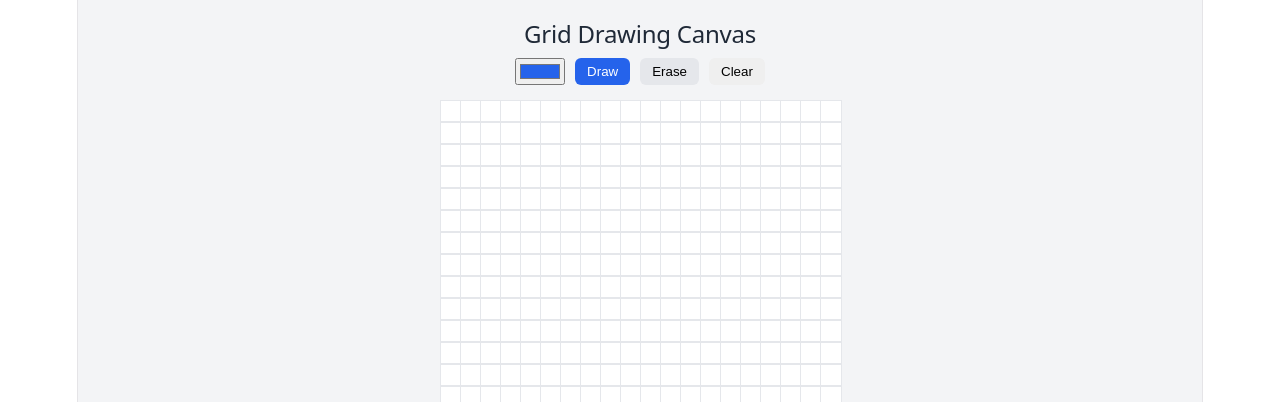
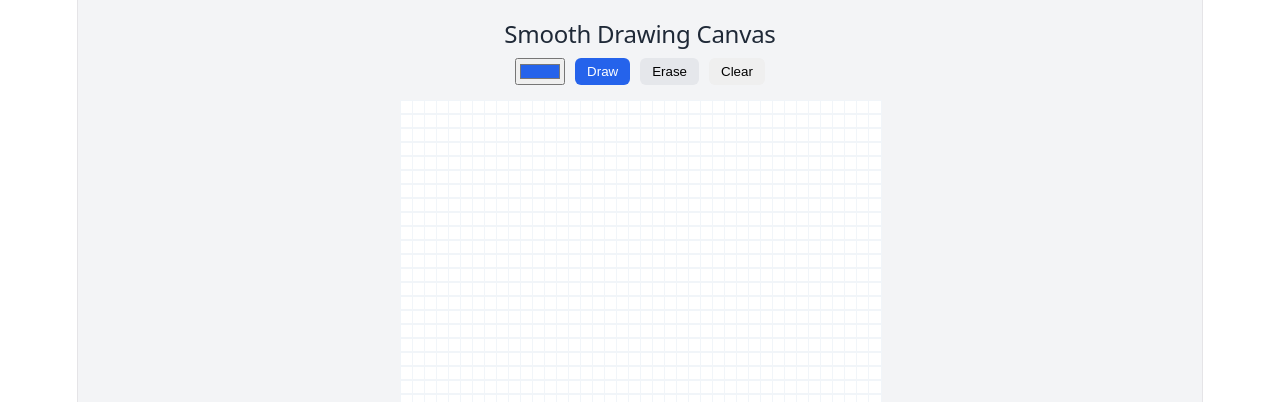
Before and after one commit to gayathrimp05/DailyStudy, a React (Vite) app in the folder frontend/Dailystudy/: page / in a window 1280 px wide. Shown: the top 402 px of the page. Built offline with nearby package versions, Linux system fonts and the light colour scheme.

Commit message:
made smooth drawing reduced the square size

```diff
--- a/frontend/Dailystudy/src/day26.jsx
+++ b/frontend/Dailystudy/src/day26.jsx
@@ -1,7 +1,7 @@
-import React, { useState } from "react";
+import React, { useState, useRef } from "react";
 
-const ROWS = 20;
-const COLS = 20;
+const ROWS = 40;
+const COLS = 40;
 
 const Day26 = () => {
   const [grid, setGrid] = useState(
@@ -12,29 +12,70 @@ const Day26 = () => {
 
   const [isDrawing, setIsDrawing] = useState(false);
   const [color, setColor] = useState("#2563eb");
-  const [mode, setMode] = useState("draw"); // draw | erase
+  const [mode, setMode] = useState("draw");
 
-  // Paint cell
+  const lastCellRef = useRef(null);
+
+  // Paint a single cell
   const paintCell = (row, col) => {
     setGrid((prev) => {
       const newGrid = prev.map((r) => [...r]);
-      newGrid[row][col] = mode === "erase" ? "#ffffff" : color;
+      newGrid[row][col] =
+        mode === "erase" ? "#ffffff" : color;
       return newGrid;
     });
   };
 
+  // 🔥 Line interpolation (fills gaps)
+  const drawLine = (r0, c0, r1, c1) => {
+    const dr = Math.abs(r1 - r0);
+    const dc = Math.abs(c1 - c0);
+    const sr = r0 < r1 ? 1 : -1;
+    const sc = c0 < c1 ? 1 : -1;
+
+    let err = (dr > dc ? dr : -dc) / 2;
+
+    let r = r0;
+    let c = c0;
+
+    while (true) {
+      paintCell(r, c);
+      if (r === r1 && c === c1) break;
+
+      const e2 = err;
+
+      if (e2 > -dr) {
+        err -= dc;
+        r += sr;
+      }
+      if (e2 < dc) {
+        err += dr;
+        c += sc;
+      }
+    }
+  };
+
   const handleMouseDown = (row, col) => {
     setIsDrawing(true);
+    lastCellRef.current = { row, col };
     paintCell(row, col);
   };
 
   const handleMouseEnter = (row, col) => {
     if (!isDrawing) return;
-    paintCell(row, col);
+
+    const prev = lastCellRef.current;
+
+    if (prev) {
+      drawLine(prev.row, prev.col, row, col);
+    }
+
+    lastCellRef.current = { row, col };
   };
 
   const handleMouseUp = () => {
     setIsDrawing(false);
+    lastCellRef.current = null;
   };
 
   const clearCanvas = () => {
@@ -47,7 +88,7 @@ const Day26 = () => {
 
   return (
     <div style={styles.container} onMouseUp={handleMouseUp}>
-      <h2 style={styles.title}>Grid Drawing Canvas</h2>
+      <h2 style={styles.title}>Smooth Drawing Canvas</h2>
 
       {/* Controls */}
       <div style={styles.controls}>
@@ -109,6 +150,7 @@ const Day26 = () => {
 
 export default Day26;
 
+// 🎨 Styles
 const styles = {
   container: {
     padding: "20px",
@@ -134,12 +176,12 @@ const styles = {
   },
   grid: {
     display: "grid",
-    gridTemplateColumns: `repeat(${COLS}, 20px)`,
+    gridTemplateColumns: `repeat(${COLS}, 12px)`,
     justifyContent: "center",
   },
   cell: {
-    width: "20px",
-    height: "20px",
-    border: "1px solid #e5e7eb",
+    width: "12px",
+    height: "12px",
+    border: "0.5px solid #f1f5f9",
   },
 };
```
